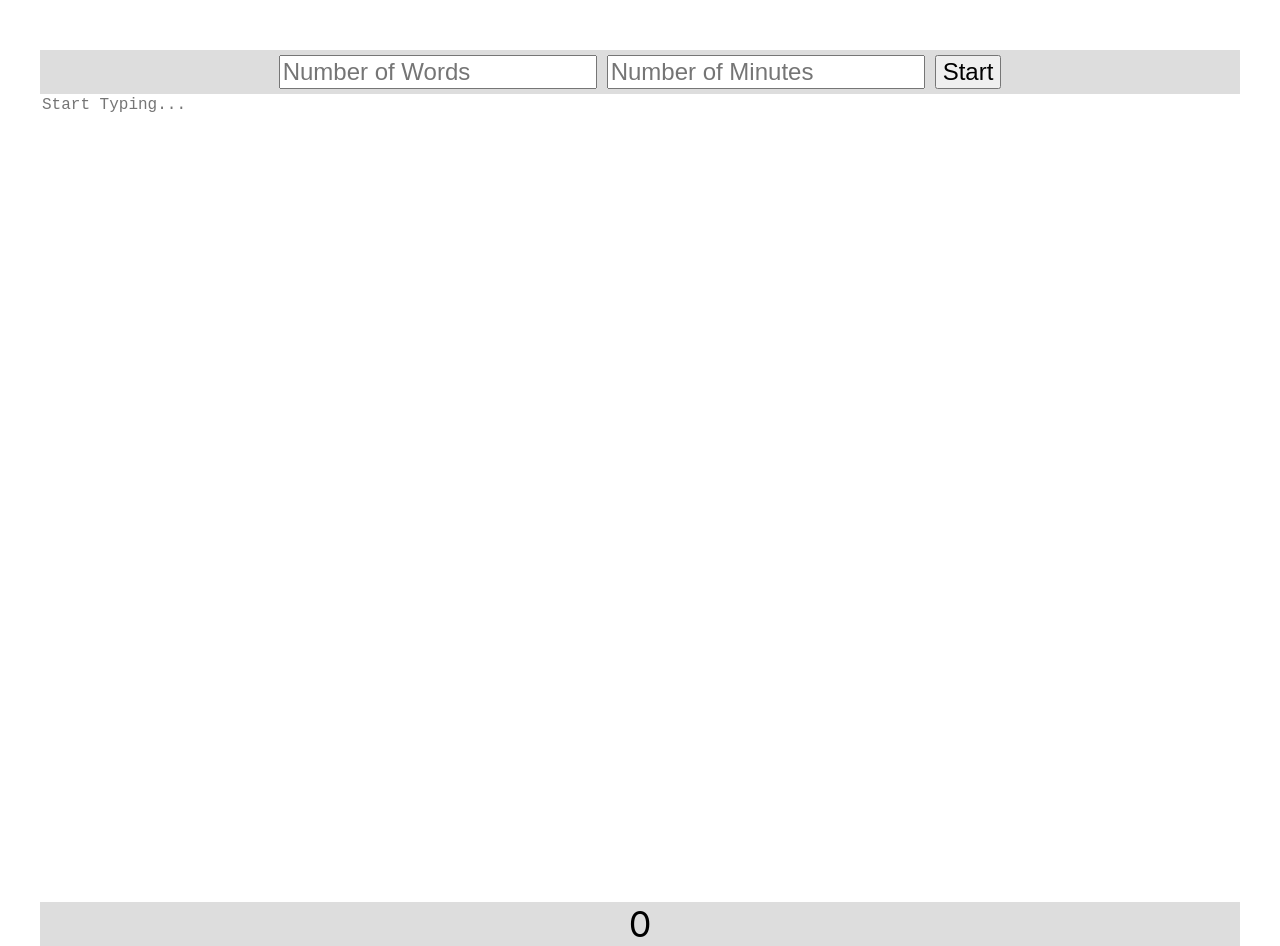
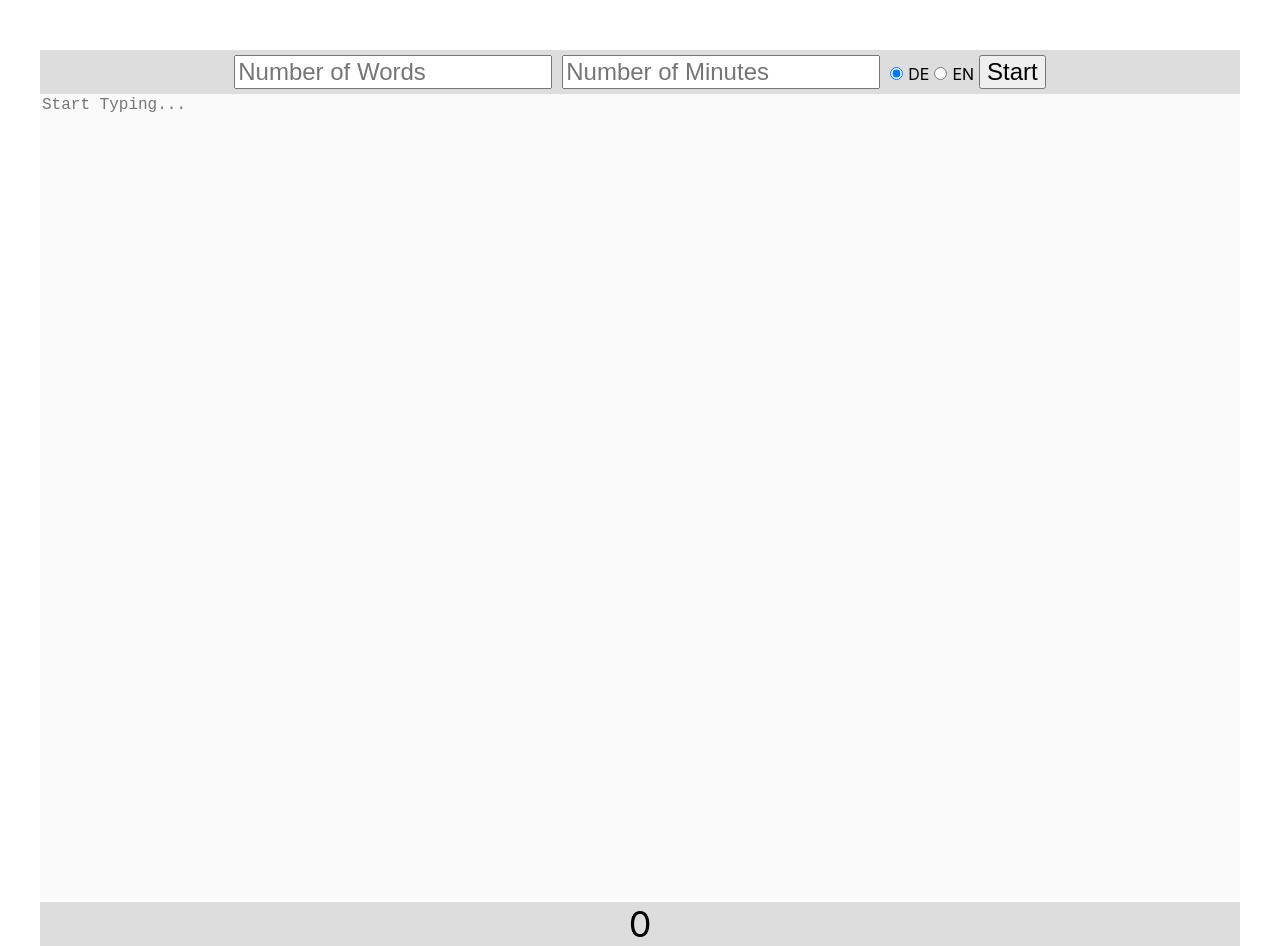
Before and after one commit to zupzup/writing-trainer, a React (Create React App) app in the folder ui/: page / in a window 1280 px wide. Built offline with nearby package versions, Linux system fonts and the light colour scheme.

Commit message:
add language switcher

```diff
--- a/ui/src/App.tsx
+++ b/ui/src/App.tsx
@@ -36,8 +36,6 @@ const initialState: State = {
   words: [],
   stopTime: null,
 };
-
-// TODO: implement language switcher
 
 const reducer = (state: State, action: Action): State => {
   switch (action.type) {
@@ -80,8 +78,8 @@ const reducer = (state: State, action: Action): State => {
 function App() {
   const [state, dispatch] = useReducer(reducer, initialState);
 
-  const startWriting = (minutes: number, words: number) => {
-    axios.get(`http://localhost:8080/words/de/${words}`)
+  const startWriting = (minutes: number, words: number, lang: String) => {
+    axios.get(`http://localhost:8080/words/${lang}/${words}`)
       .then((response: Response) => {
         const words = response.data.words;
         dispatch({ type: 'start', payload: {
@@ -120,7 +118,7 @@ function App() {
           stopWriting={stopWriting}
         />
         <Words words={state.words} />
-        <Text updateText={updateText}/>
+        <Text updateText={updateText} running={state.running} />
         <Timer
           timer={state.currentTimer}
           running={state.running}
--- a/ui/src/Header.tsx
+++ b/ui/src/Header.tsx
@@ -2,12 +2,13 @@ import './Header.css';
 import { useState, ChangeEvent } from 'react';
 
 function Header(props: {
-  startWriting: (minutes: number, words: number) => void,
+  startWriting: (minutes: number, words: number, lang: String) => void,
   stopWriting: () => void,
   running: boolean,
 }) {
   const [numberOfWords, setNumberOfWords] = useState(5);
   const [numberOfMinutes, setNumberOfMinutes] = useState(7);
+  const [lang, setLang] = useState("de");
 
   const handleNumberOfWordsInput = (event: ChangeEvent<HTMLInputElement>) => {
     setNumberOfWords(parseInt(event.target.value || "5"));
@@ -15,6 +16,10 @@ function Header(props: {
 
   const handleNumberOfMinutesInput = (event: ChangeEvent<HTMLInputElement>) => {
     setNumberOfMinutes(parseInt(event.target.value || "7"));
+  };
+
+  const handleLangChange = (event: ChangeEvent<HTMLInputElement>) => {
+    setLang(event.target.value);
   };
 
   return (
@@ -26,7 +31,13 @@ function Header(props: {
         <input onChange={handleNumberOfMinutesInput} type="text" placeholder="Number of Minutes" />
       </span>
       <span>
-        {!props.running ? <button onClick={() => { props.startWriting(numberOfMinutes, numberOfWords)}}>Start</button> : <button onClick={() => { props.stopWriting() }}>Stop</button>}
+        <input checked={lang == "de" ? true : false} type="radio" name="lang" value="de" id="de" onChange={handleLangChange} />
+        <span>DE</span>
+        <input checked={lang == "en" ? true : false} type="radio" name="lang" value="en" id="en" onChange={handleLangChange} />
+        <span>EN</span>
+      </span>
+      <span>
+        {!props.running ? <button onClick={() => { props.startWriting(numberOfMinutes, numberOfWords, lang)}}>Start</button> : <button onClick={() => { props.stopWriting() }}>Stop</button>}
       </span>
     </div>
   );
--- a/ui/src/Text.tsx
+++ b/ui/src/Text.tsx
@@ -3,10 +3,11 @@ import { ChangeEvent } from 'react';
 
 function Text(props: {
   updateText: (event: ChangeEvent<HTMLTextAreaElement>) => void,
+  running: boolean,
 }) {
   return (
     <div className="Text">
-      <textarea placeholder="Start Typing..." onChange={props.updateText} />
+      <textarea disabled={!props.running} placeholder="Start Typing..." onChange={props.updateText} />
     </div>
   );
 }
--- a/ui/src/Timer.tsx
+++ b/ui/src/Timer.tsx
@@ -16,7 +16,10 @@ function Timer(props: { timer: number, running: boolean, stopTime: Date | null,
 
   });
   const now: number = new Date().valueOf();
-  const diff = props.stopTime ? (props.stopTime.valueOf() - now) / 1000 : 0;
+  let diff = props.stopTime ? (props.stopTime.valueOf() - now) / 1000 : 0;
+  if (diff <= 0) {
+    diff = 0;
+  }
 
   return (
     <div className="Timer" key={props.timer}>
```
